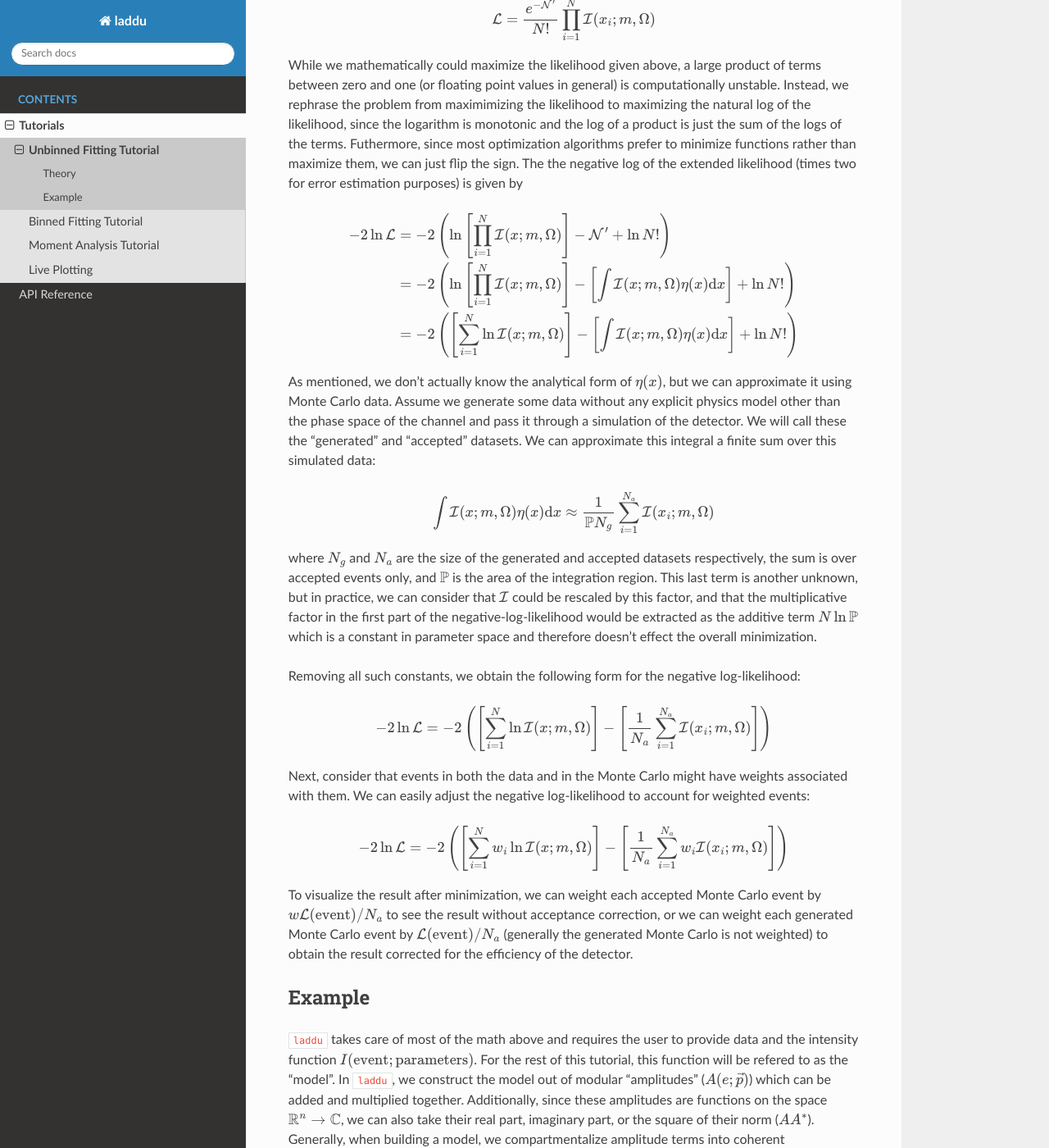
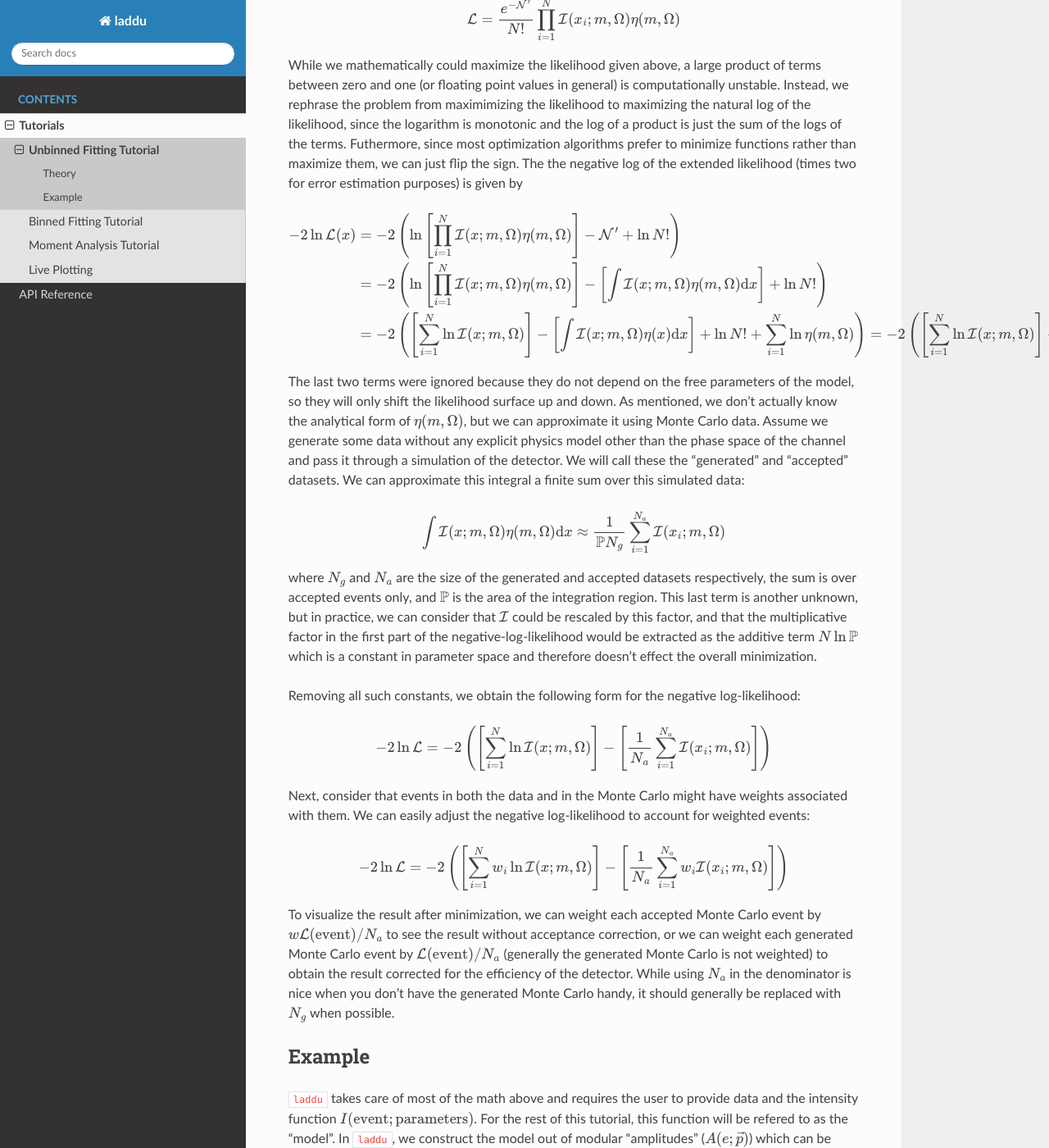
Before and after one commit to denehoffman/laddu, a Sphinx documentation site: the page built from py-laddu/docs/source/tutorials/unbinned_fit.rst, in a window 1280 px wide and 1400 px high, scrolled down 1187 px. Shown: the whole window at 82% size. Built offline with Sphinx 7.4.7 and the Read the Docs theme 3.1.0, drawn with Linux system fonts in a browser that asks for light colours; the version number could not be read and is left out; some of the changed text lies outside the part shown.

Commit message:
docs: correct documentation with proper handling of acceptance terms

```diff
--- a/py-laddu/docs/source/tutorials/unbinned_fit.rst
+++ b/py-laddu/docs/source/tutorials/unbinned_fit.rst
@@ -19,23 +19,24 @@ Of course, we now have the problem of maximizing the resultant likelihood from t
 
 given that the extended probability is related to the standard one by :math:`\mathcal{I} = \mathcal{N} p`. Next, we will consider that the efficiency of the detector can be modeled with a function :math:`\eta(x)`. In reality, we generally cannot know this function to any level where it would be useful in such a minimization, but we can approximate it through a finite sum of simulated events passed through a simulation of the detector used in the experiment. We will then say that
 
-.. math:: \mathcal{N}'(m,\Omega) = \int \mathcal{I}(x; m, \Omega)\eta(x)\text{d}x
+.. math:: \mathcal{N}'(m,\Omega) = \int \mathcal{I}(x; m, \Omega)\eta(m, \Omega)\text{d}x
 
 gives the predicted number of events with efficiency encorporated, so
 
-.. math:: \mathcal{L} = \frac{e^{-\mathcal{N}'}}{N!}\prod_{i=1}^{N}\mathcal{I}(x_i; m, \Omega)
+.. math:: \mathcal{L} = \frac{e^{-\mathcal{N}'}}{N!}\prod_{i=1}^{N}\mathcal{I}(x_i; m, \Omega)\eta(m, \Omega)
 
 While we mathematically could maximize the likelihood given above, a large product of terms between zero and one (or floating point values in general) is computationally unstable. Instead, we rephrase the problem from maximimizing the likelihood to maximizing the natural log of the likelihood, since the logarithm is monotonic and the log of a product is just the sum of the logs of the terms. Futhermore, since most optimization algorithms prefer to minimize functions rather than maximize them, we can just flip the sign. The the negative log of the extended likelihood (times two for error estimation purposes) is given by
 
 .. math::
 
-   -2\ln\mathcal{L} &= -2\left(\ln\left[\prod_{i=1}^{N}\mathcal{I}(x; m, \Omega)\right] - \mathcal{N}' + \ln N! \right) \\
-   &= -2\left(\ln\left[\prod_{i=1}^{N}\mathcal{I}(x; m, \Omega)\right] - \left[\int \mathcal{I}(x; m, \Omega)\eta(x)\text{d}x \right] + \ln N! \right) \\
-   &= -2\left(\left[\sum_{i=1}^{N}\ln \mathcal{I}(x; m, \Omega)\right] - \left[\int \mathcal{I}(x; m, \Omega)\eta(x)\text{d}x \right] + \ln N! \right)
+   -2\ln\mathcal{L}(x) &= -2\left(\ln\left[\prod_{i=1}^{N}\mathcal{I}(x; m, \Omega)\eta(m, \Omega)\right] - \mathcal{N}' + \ln N! \right) \\
+   &= -2\left(\ln\left[\prod_{i=1}^{N}\mathcal{I}(x; m, \Omega)\eta(m, \Omega)\right] - \left[\int \mathcal{I}(x; m, \Omega)\eta(m, \Omega)\text{d}x \right] + \ln N! \right) \\
+   &= -2\left(\left[\sum_{i=1}^{N}\ln \mathcal{I}(x; m, \Omega)\right] - \left[\int \mathcal{I}(x; m, \Omega)\eta(x)\text{d}x \right] + \ln N! + \sum_{i=1}^{N}\ln\eta(m, \Omega)\right)
+   &= -2\left(\left[\sum_{i=1}^{N}\ln \mathcal{I}(x; m, \Omega)\right] - \left[\int \mathcal{I}(x; m, \Omega)\eta(x)\text{d}x \right]\right)
 
-As mentioned, we don't actually know the analytical form of :math:`\eta(x)`, but we can approximate it using Monte Carlo data. Assume we generate some data without any explicit physics model other than the phase space of the channel and pass it through a simulation of the detector. We will call these the "generated" and "accepted" datasets. We can approximate this integral a finite sum over this simulated data:
+The last two terms were ignored because they do not depend on the free parameters of the model, so they will only shift the likelihood surface up and down. As mentioned, we don't actually know the analytical form of :math:`\eta(m, \Omega)`, but we can approximate it using Monte Carlo data. Assume we generate some data without any explicit physics model other than the phase space of the channel and pass it through a simulation of the detector. We will call these the "generated" and "accepted" datasets. We can approximate this integral a finite sum over this simulated data:
 
-.. math:: \int \mathcal{I}(x; m, \Omega)\eta(x)\text{d}x \approx \frac{1}{\mathbb{P} N_g} \sum_{i=1}^{N_a} \mathcal{I}(x_i; m, \Omega)
+.. math:: \int \mathcal{I}(x; m, \Omega)\eta(m, \Omega)\text{d}x \approx \frac{1}{\mathbb{P} N_g} \sum_{i=1}^{N_a} \mathcal{I}(x_i; m, \Omega)
 
 where :math:`N_g` and :math:`N_a` are the size of the generated and accepted datasets respectively, the sum is over accepted events only, and :math:`\mathbb{P}` is the area of the integration region. This last term is another unknown, but in practice, we can consider that :math:`\mathcal{I}` could be rescaled by this factor, and that the multiplicative factor in the first part of the negative-log-likelihood would be extracted as the additive term :math:`N\ln\mathbb{P}` which is a constant in parameter space and therefore doesn't effect the overall minimization.
 
@@ -47,7 +48,7 @@ Next, consider that events in both the data and in the Monte Carlo might have we
 
 .. math:: -2\ln\mathcal{L} = -2\left(\left[\sum_{i=1}^{N} w_i \ln \mathcal{I}(x; m, \Omega)\right] - \left[ \frac{1}{N_a} \sum_{i=1}^{N_a} w_i \mathcal{I}(x_i; m, \Omega) \right]\right)
 
-To visualize the result after minimization, we can weight each accepted Monte Carlo event by :math:`w \mathcal{L}(\text{event}) / N_a` to see the result without acceptance correction, or we can weight each generated Monte Carlo event by :math:`\mathcal{L}(\text{event}) / N_a` (generally the generated Monte Carlo is not weighted) to obtain the result corrected for the efficiency of the detector.
+To visualize the result after minimization, we can weight each accepted Monte Carlo event by :math:`w \mathcal{L}(\text{event}) / N_a` to see the result without acceptance correction, or we can weight each generated Monte Carlo event by :math:`\mathcal{L}(\text{event}) / N_a` (generally the generated Monte Carlo is not weighted) to obtain the result corrected for the efficiency of the detector. While using :math:`N_a` in the denominator is nice when you don't have the generated Monte Carlo handy, it should generally be replaced with :math:`N_g` when possible.
 
 Example
 -------
```
